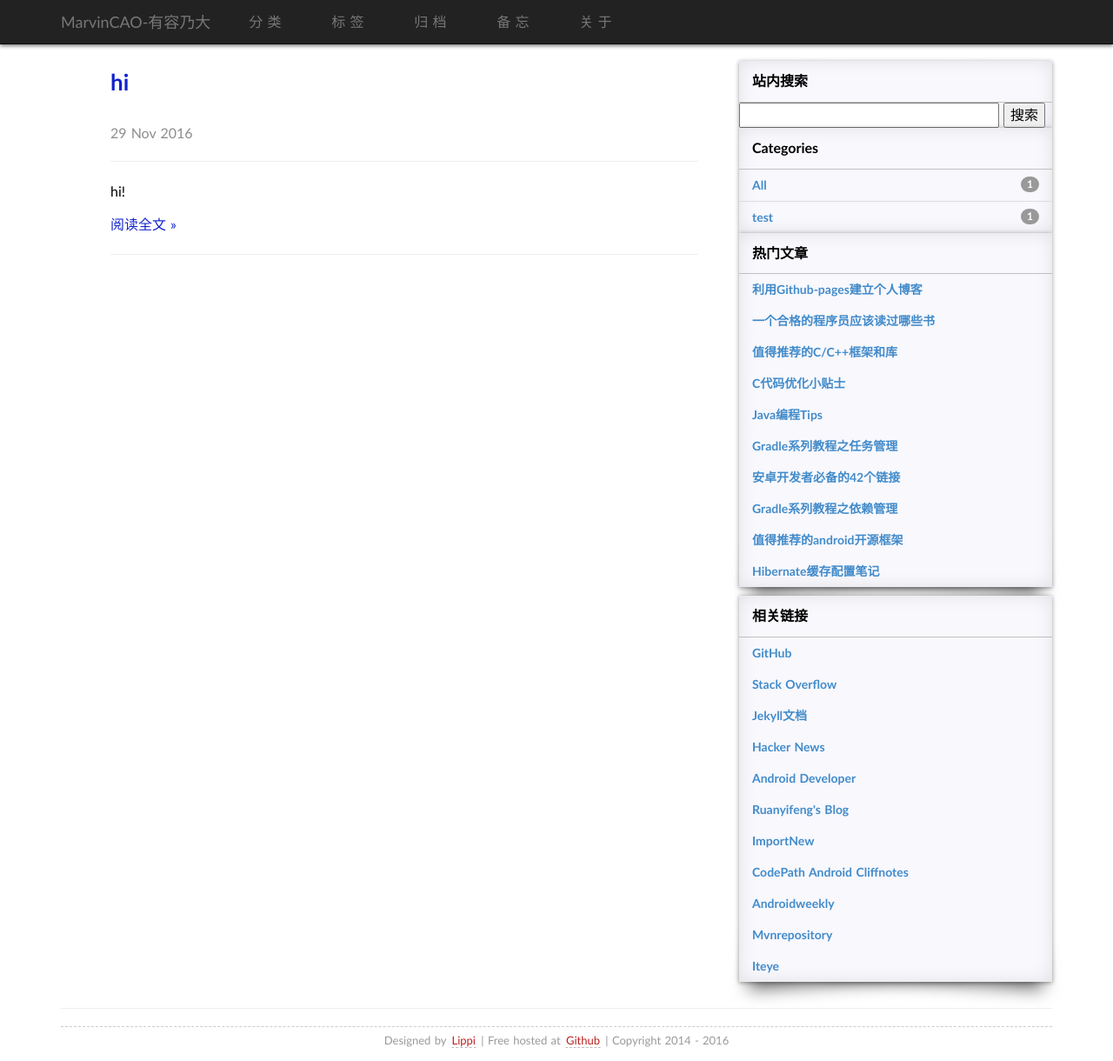
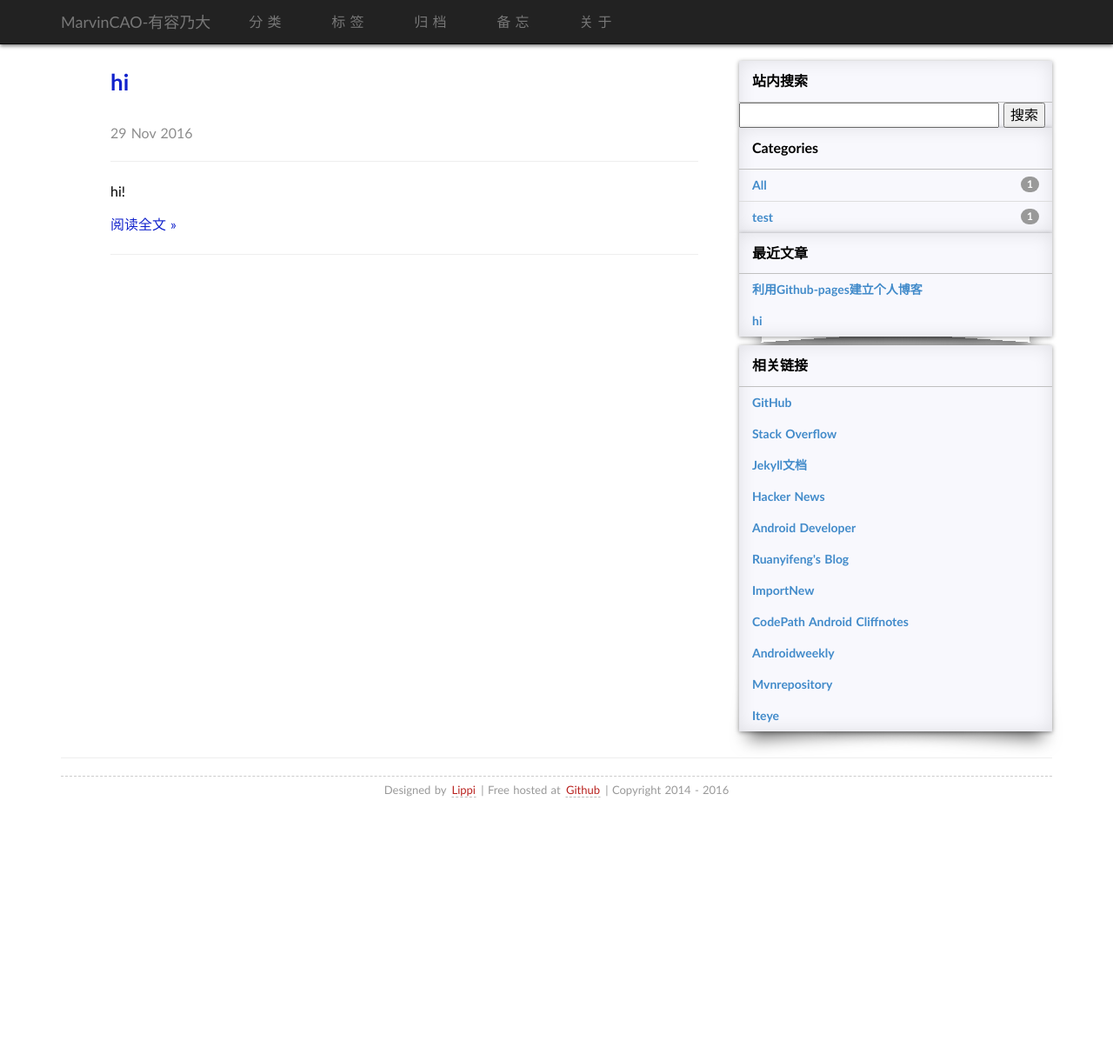
Before and after one commit to caogang/caogang.github.io, a Jekyll site: the page built from index.html, in a window 1280 px wide and 1220 px high. Shown: the whole window at 87% size. Built offline with Jekyll 4.4.1, drawn with Linux system fonts in a browser that asks for light colours; some web fonts are replaced; the list of posts is cut into pages by our own code; comment, search, counter and statistics services are not loaded.

Commit message:
modify hot.html

```diff
--- a/_includes/hot.html
+++ b/_includes/hot.html
@@ -1,19 +1,12 @@
 <div class="shadow-corner-curl hidden-xs">
       <div class="categories-list-header">
-        热门文章
+        最近文章
       </div>
 
  <ul class="list-unstyled">
       	<li><a href="/blog/2015/03/github-pages-blog.html" class="categories-list-item">利用Github-pages建立个人博客</a></li>
-<li><a href="/blog/2014/07/qualified-programmer-should-read-what-books.html" class="categories-list-item">一个合格的程序员应该读过哪些书</a></li>
-<li><a href="/blog/2014/12/c-open-project.html" class="categories-list-item">值得推荐的C/C++框架和库</a></li>
-<li><a href="/blog/2014/12/c-code-opt.html" class="categories-list-item">C代码优化小贴士</a></li>
-<li><a href="/blog/2014/06/26-methods-to-improve-java-performance.html" class="categories-list-item">Java编程Tips</a></li>
-<li><a href="/blog/2015/04/gradle-task-management.html" class="categories-list-item">Gradle系列教程之任务管理</a></li>
-<li><a href="/blog/2015/05/android-links.html" class="categories-list-item">安卓开发者必备的42个链接</a></li>
-<li><a href="/blog/2015/05/gradle-dependency-management.html" class="categories-list-item">Gradle系列教程之依赖管理</a></li>
-<li><a href="/blog/2014/10/android-opensource.html" class="categories-list-item">值得推荐的android开源框架</a></li>
-<li><a href="/blog/2015/07/hibernate-cache-guide.html" class="categories-list-item">Hibernate缓存配置笔记</a></li>
-
+	{% for post in paginator.posts %}
+	<li><a href="{{ post.url }}" class="categories-list-item">{{ post.title }}</a></li>
+	{% endfor %}
      </ul>
 </div>
```
